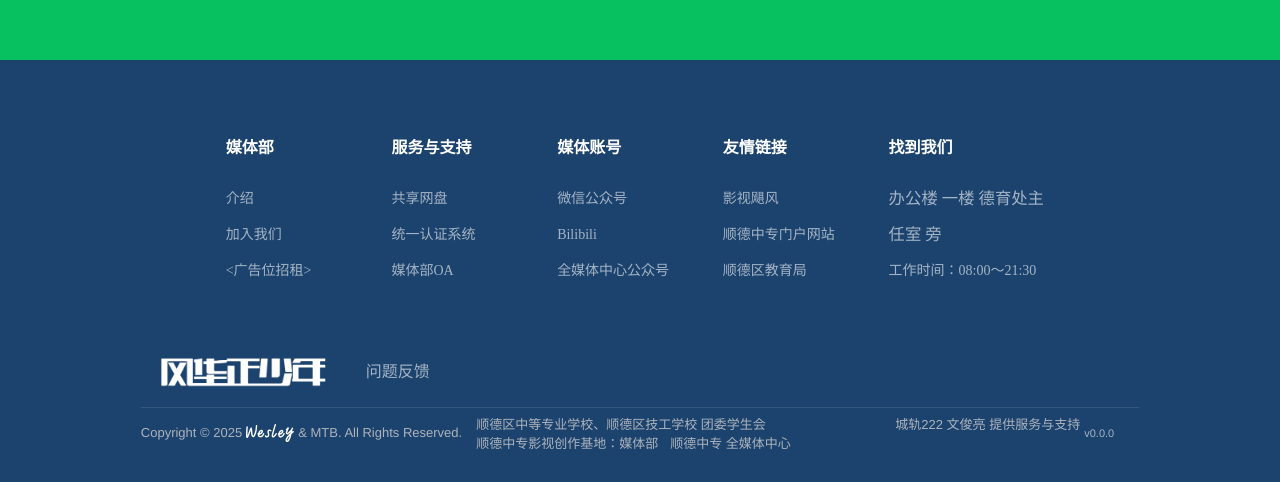
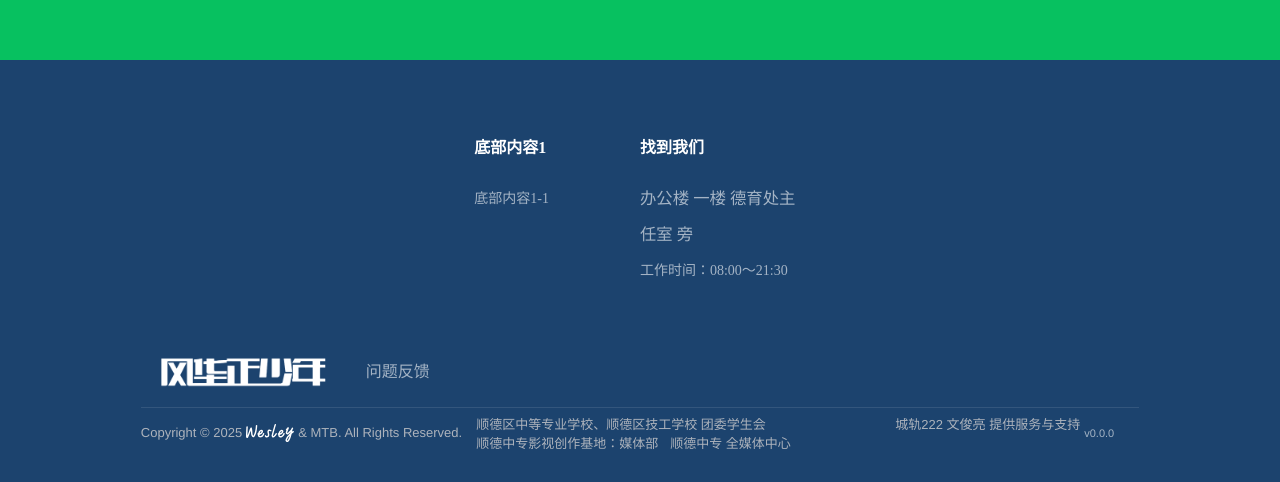
Before and after one commit to Wesley-Work/MTB-Official, a Vue app: page /#/ in a window 1280 px wide. Before the commit this address led to /#/about. Shown: the part 1252-1734 px from the top of the page. Built offline with nearby package versions, Linux system fonts and the light colour scheme.

Commit message:
feat: footer support config

```diff
--- a/src/components/footer.vue
+++ b/src/components/footer.vue
@@ -2,46 +2,19 @@
   <div class="footer">
     <div class="wrap">
       <div class="pc" style="justify-content: center">
-        <div class="Footer-subfooterdiv">
-          <h2>媒体部</h2>
-          <div class="Footer-subtag">
-            <a target="_self" href="http://10.3.146.11/about-MTB">介绍</a
-            ><a target="_self" href="http://10.3.146.11/join-us">加入我们</a
-            ><a target="_self" href="javascript:void(0)">&lt;广告位招租&gt;</a>
-          </div>
-        </div>
-        <div class="Footer-subfooterdiv">
-          <h2>服务与支持</h2>
-          <div class="clearfix">
-            <a target="_self" href="http://10.3.146.11/share-network-disk">共享网盘</a
-            ><a target="_self" href="http://10.3.146.13/">统一认证系统</a
-            ><a target="_self" href="http://10.3.146.12/">媒体部OA</a>
-          </div>
-        </div>
-        <div class="Footer-subfooterdiv">
-          <h2>媒体账号</h2>
+        <div v-for="(item, index) in footerConfig" :key="index" class="Footer-subfooterdiv">
+          <h2>{{ item?.title ?? `项目${index + 1}` }}</h2>
           <div class="Footer-subtag">
             <a
-              target="_self"
-              href="https://mp.weixin.qq.com/mp/profile_ext?action=home&amp;__biz=Mzg2MjYwMDE4MA==&amp;scene=124#wechat_redirect"
-              >微信公众号</a
-            ><a target="_self" href="https://space.bilibili.com/257175059">Bilibili</a
-            ><a
-              target="_self"
-              href="https://mp.weixin.qq.com/mp/profile_ext?action=home&amp;__biz=MzkxNjI4MDk4MQ==&amp;scene=124#wechat_redirect"
-              >全媒体中心公众号</a
+              v-for="(aItem, aIndex) in item.children"
+              :key="aIndex"
+              :target="!!aItem.isRouter ? '' : aItem.target"
+              :href="aItem.href"
+              >{{ aItem?.label ?? `项目${aIndex + 1}` }}</a
             >
           </div>
         </div>
-        <div class="Footer-subfooterdiv">
-          <h2>友情链接</h2>
-          <div class="Footer-subtag">
-            <a target="_self" href="https://www.ysjf.com/">影视飓风</a
-            ><a target="_self" href="http://sdzz.net/">顺德中专门户网站</a
-            ><a target="_self" href="http://sdedu.net/">顺德区教育局</a>
-          </div>
-        </div>
-        <div class="Footer-subfooterdiv">
+        <div class="Footer-subfooterdiv find-us">
           <h2>找到我们</h2>
           <div class="clearfix">
             <h3>办公楼 一楼 德育处主任室 旁</h3>
@@ -256,8 +229,13 @@
 </template>
 
 <script setup lang="tsx">
-import { defineComponent, ref } from 'vue';
+import { computed, defineComponent, ref } from 'vue';
 import { version } from '@/package.json';
+import useFooter from '../hooks/useFooter';
+
+const { footerList, refreshList } = useFooter();
+
+const footerConfig = computed(() => footerList.value as FooterData);
 
 const example = ref({
   data: '',
--- /dev/null
+++ b/src/hooks/useFooter.ts
@@ -0,0 +1,43 @@
+// useFooter.ts
+import { ref, onMounted } from 'vue';
+
+export default function useFooter() {
+  const footerList = ref<FooterData>();
+
+  // 初始化
+  const initList = () => {
+    // 请求数据
+    // ...
+    // 下方假数据
+    const data: FooterData = [
+      {
+        title: '底部内容1',
+        children: [
+          {
+            label: '底部内容1-1',
+            target: '_blank',
+            href: 'https://www.baidu.com',
+            isRouter: false,
+          },
+        ],
+      },
+    ];
+    setTimeout(() => {
+      footerList.value = data;
+      return footerList.value;
+    }, 5000);
+  };
+
+  const refreshList = () => {
+    return initList();
+  };
+
+  onMounted(() => {
+    initList();
+  });
+
+  return {
+    footerList,
+    refreshList,
+  };
+}
--- a/src/hooks/useTheme.ts
+++ b/src/hooks/useTheme.ts
@@ -27,7 +27,9 @@ export default function useTheme() {
   };
 
   // 监听系统主题变化
+  // eslint-disable-next-line no-unused-vars
   const mediaQuery = window.matchMedia('(prefers-color-scheme: dark)');
+  // eslint-disable-next-line no-unused-vars
   const handleSystemThemeChange = (e: MediaQueryListEvent) => {
     if (!localStorage.getItem('theme')) {
       theme.value = e.matches ? 'dark' : 'light';
--- a/tsconfig.json
+++ b/tsconfig.json
@@ -54,5 +54,5 @@
     "types": ["node", "vite/client"]
   },
   "extends": "@vue/tsconfig/tsconfig.dom.json",
-  "include": ["src/**/*.ts", "src/**/*.tsx", "src/**/*.vue", "vite.config.ts", "*.d.ts"]
+  "include": ["src/**/*.ts", "src/**/*.tsx", "src/**/*.vue", "vite.config.ts", "*.d.ts", "src/types/**/*.ts"]
 }
```
Also changed, not shown: src/hooks/useHeader.ts (added, +39 -0 lines), src/types/types.ts (added, +15 -0 lines).
